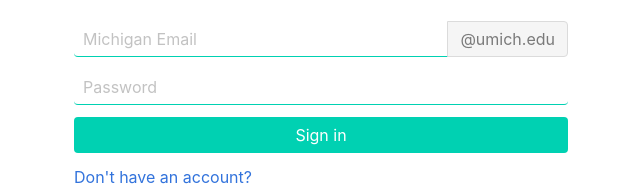
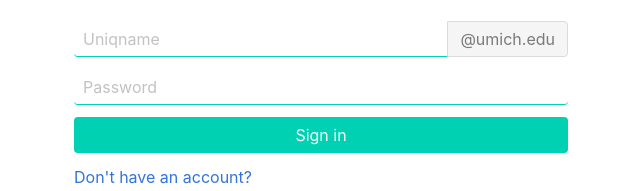
Before and after one commit to KTPoints/KTPoints.github.io, a plain HTML site: page index.html in a window 1280 px wide. Shown: the part 211-402 px from the top of the page, 319-959 px from the left. Drawn offline with nearby package versions, Linux system fonts and the light colour scheme.

Commit message:
Box is not email, it is uniqname

```diff
--- a/index.html
+++ b/index.html
@@ -24,7 +24,7 @@
         </div>
           <div class="field has-addons">
             <div class="control is-expanded">
-              <input v-model='uniqname' class="input is-primary" type="email" placeholder="Michigan Email">
+              <input v-model='uniqname' class="input is-primary" type="text" placeholder="Uniqname">
             </div>
             <div class="control">
               <button class="button is-static">
```
